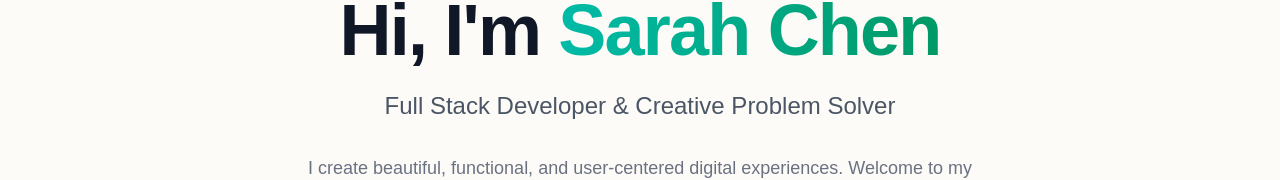
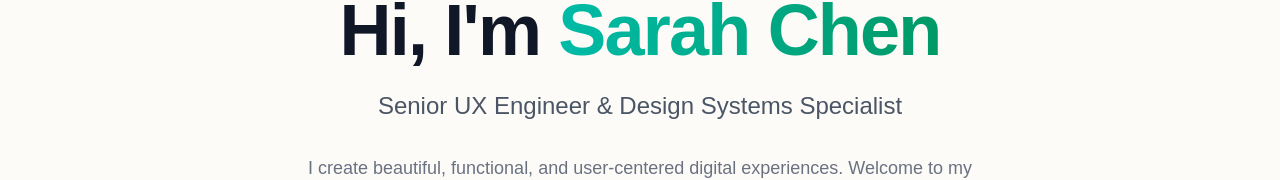
Before and after one commit to desraymondz/hnr-test, a Next.js app: page / in a window 1280 px wide. Shown: the part 376-556 px from the top of the page. Built offline with nearby package versions, Linux system fonts and the light colour scheme.

Commit message:
change job

```diff
--- a/src/app/page.tsx
+++ b/src/app/page.tsx
@@ -68,7 +68,7 @@ export default function Home() {
             </span>
           </h1>
           <p className="mb-8 text-xl text-gray-600 dark:text-gray-400 md:text-2xl">
-            Full Stack Developer & Creative Problem Solver
+            Senior UX Engineer & Design Systems Specialist
           </p>
           <p className="mx-auto mb-12 max-w-2xl text-lg text-gray-500 dark:text-gray-500">
             I create beautiful, functional, and user-centered digital
```
